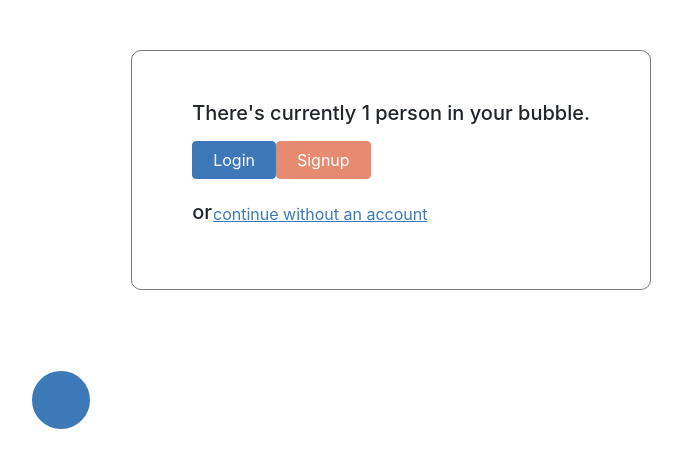
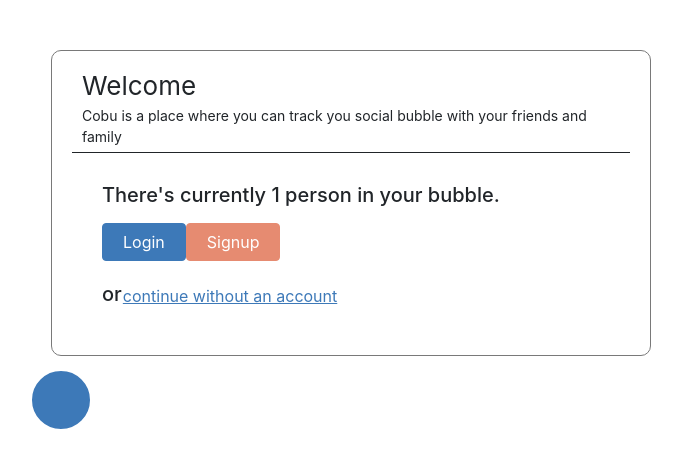
Before and after one commit to Gordon-Yeh/covid-bubble, a React (Create React App) app in the folder web/: page / in a window 1280 px wide. Shown: the top 468 px of the page, without its empty margins (579-1261 px from the left). Built offline with nearby package versions, Linux system fonts and the light colour scheme.

Commit message:
add heading and subtitle to dialogs

```diff
--- a/web/src/containers/DialogBox/DialogBox.scss
+++ b/web/src/containers/DialogBox/DialogBox.scss
@@ -1,8 +1,26 @@
 @import "../../styles/colors";
 
 .box {
-  padding: 50px 60px 40px 60px;
   border: 1px solid #797979;
   max-width: 600px;
   border-radius: 10px;
 }
+
+.content {
+  margin: 15px 50px 40px 50px;
+}
+
+.dialog-heading {
+  margin: 15px 20px 30px 20px;
+  padding: 0px 10px 5px 10px;
+
+  .header {
+    font-size: 26px;
+  }
+
+  .subtitle {
+    font-size: 14px;
+  }
+
+  border-bottom: 1px solid;
+}
--- a/web/src/containers/DialogBox/DialogBox.tsx
+++ b/web/src/containers/DialogBox/DialogBox.tsx
@@ -3,11 +3,19 @@ import './DialogBox.scss';
 import { LoginDialog, LandingDialog, SignupDialog, AddNodeDialog, DashboardDialog } from 'components/Dialogs';
 import * as userAPI from 'api/user';
 import * as nodeAPI from 'api/node';
+import dialogText from 'data/dialog.json';
 
-enum Dialog { Login, Landing, Signup, AddNode, Dashboard };
+enum Dialog {
+    Login = 'Login',
+    Landing = 'Landing',
+    Signup = 'Signup',
+    AddNode = 'AddNode',
+    Dashboard = 'Dashboard'
+  };
 
 export default function DialogBox({
-  selectedNode, bubbleSize, setBubble, setUser
+  selectedNode,
+    bubbleSize, setBubble, setUser
 }) {
   const [ dialog, setDialog ] = useState(Dialog.Landing);
   const [ error, setError ] = useState(null);
@@ -102,12 +110,18 @@ export default function DialogBox({
 
   return (
     <div className="box">
+      <div className="dialog-heading">
+        <div className="header">{dialogText.headers[dialog]}</div>
+        <div className="subtitle">{dialogText.subtitles[dialog]}</div>
+      </div>
+      <div className="content">
         { error &&
             <div className="alert alert-warning">
               {error}
             </div>
         }
         {DialogToRender}
+      </div>
     </div>
   );
 }
--- /dev/null
+++ b/web/src/data/dialog.json
@@ -0,0 +1,16 @@
+{
+  "headers": {
+    "Login": "Login",
+    "Landing": "Welcome",
+    "Signup": "Signup",
+    "AddNode": "Add Contact",
+    "Dashboard": "Welcome Back"
+  },
+  "subtitles": {
+    "Login": "sign in to your existing account",
+    "Landing": "Cobu is a place where you can track you social bubble with your friends and family",
+    "Signup": "signup for a free account to keep track of your bubble now!",
+    "AddNode": "add someone into your bubble",
+    "Dashboard": ""
+  }
+}
```
Also changed, not shown: 1 other file (tests, documents, lock files or other folders). Lines whose indentation alone changed are shown as unchanged.
